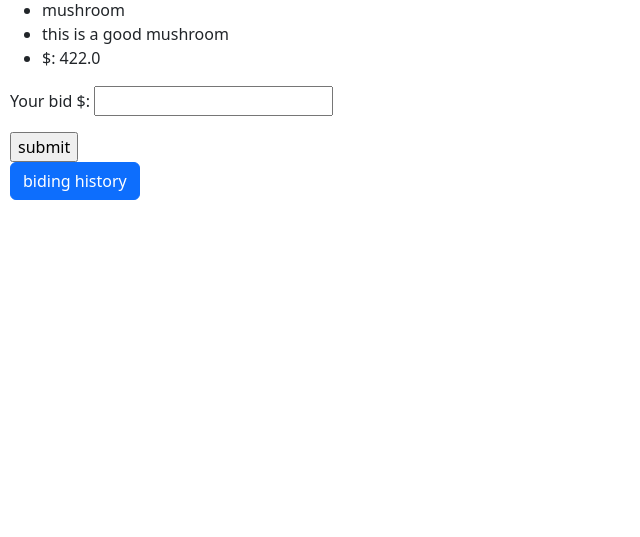
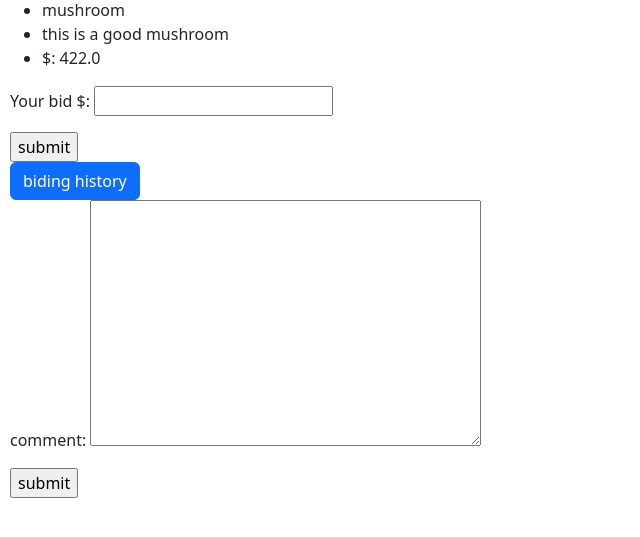
Before and after one commit to Maazalisaeed/commerce, a Django app: page /9 in a window 1280 px wide. Shown: the part 171-708 px from the top of the page, without its empty margins (0-640 px from the left). Run offline with Django 3.2, Linux system fonts and the light colour scheme; data comes from the database, SQL or seed files in the repository; data that the repository does not hold is empty.

Commit message:
have started working on the comment section hope to get it doen sone now I belive only wishlist and catagories are remaining

```diff
--- a/auctions/forms.py
+++ b/auctions/forms.py
@@ -17,5 +17,6 @@ class biding_form(forms.Form):
             self._errors["current_bid"] = self.error_class(["Bid must be larger than the last one"])
             del form_data['current_bid']
         return form_data
-class comments(forms.Form):
-    comment = forms.CharField(label="comment", widget=forms.Textarea(attrs={'class':"comment"}), required=True, max_length= 10000)
+class comments_form(forms.Form):
+    comment = forms.CharField(label="comment", widget=forms.Textarea(attrs={'class':"comment"}), required=False, max_length= 10000)
+    listing_id = forms.IntegerField(widget=forms.HiddenInput(), required=True)
--- a/auctions/templates/auctions/listing_page.html
+++ b/auctions/templates/auctions/listing_page.html
@@ -57,4 +57,12 @@ close auction
     </div>
   </div>
 </div>
+<form action="{% url 'comment_section' %}" method="post">
+  {% csrf_token %}
+  {{comments_form.as_p}}
+
+  <input type="submit" value="submit">
+
+</form>
+
 {% endblock %}
--- a/auctions/urls.py
+++ b/auctions/urls.py
@@ -9,5 +9,5 @@ urlpatterns = [
     path("register", views.register, name="register"),
     path("create_listings", views.create_listing, name="create_listing"),
     path("<int:listing_id>", views.listing_page, name="listing_page"),
-    path("<int:listing_id>/comments", views.comment_section, name="comment_section"),
+    path("comments", views.comment_section, name="comment_section"),
 ]
--- a/auctions/views.py
+++ b/auctions/views.py
@@ -5,7 +5,7 @@ from django.http import HttpResponse, HttpResponseRedirect
 from django.shortcuts import render
 from django.urls import reverse
 from .models import User, listing, all_bids , comments
-from .forms import new_listing_form , biding_form
+from .forms import new_listing_form , biding_form, comments_form
 from django.contrib import messages
 
 def index(request):
@@ -110,8 +110,14 @@ def listing_page(request, listing_id):
             which_listing = listing.objects.get(pk = listing_id)
             and_its_bid = which_listing.bid.filter(for_which_listing = listing_id).order_by('-bid').first()
             all_the_bids = all_bids.objects.all().filter(for_which_listing = listing_id).order_by('-bid')
+            comments_for_this_listing = comments.objects.all().filter(for_which_listing = listing_id).order_by('-timestamp')
+            if comments_for_this_listing.exists():
+                all_comments = comments_for_this_listing
+            else:
+                all_comments = "wow such empty"
             form = biding_form(initial ={'listing_id':listing_id})
-            return render(request, "auctions/listing_page.html",{ "listing": which_listing, "bid": and_its_bid, "bid_histroy": all_the_bids, "form":form})
+            commenting_form = comments_form(initial ={'listing_id':listing_id})
+            return render(request, "auctions/listing_page.html",{ "listing": which_listing, "bid": and_its_bid, "bid_histroy": all_the_bids, "form":form,"comments_form":commenting_form, "comment_section":all_comments})
 
         except ObjectDoesNotExist:
             return render(request, "auctions/error_page.html",{"error":"no listing found with this url try again"})
```
